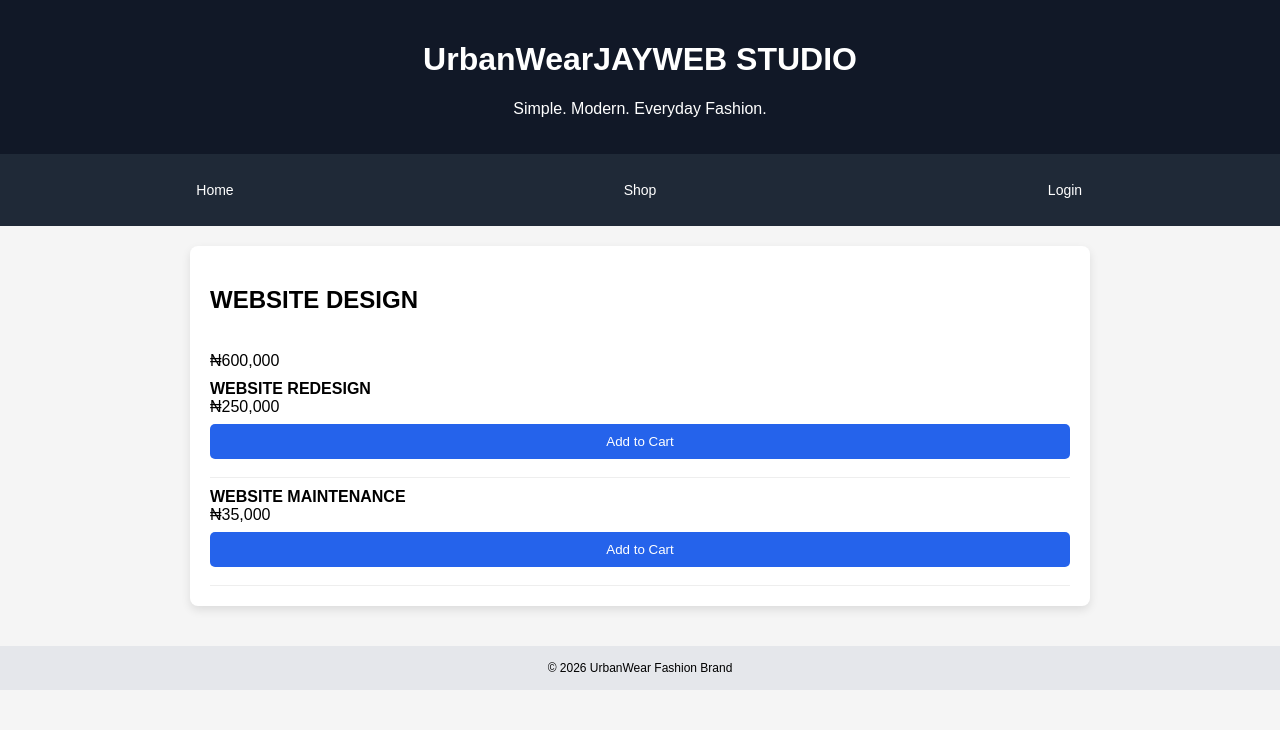
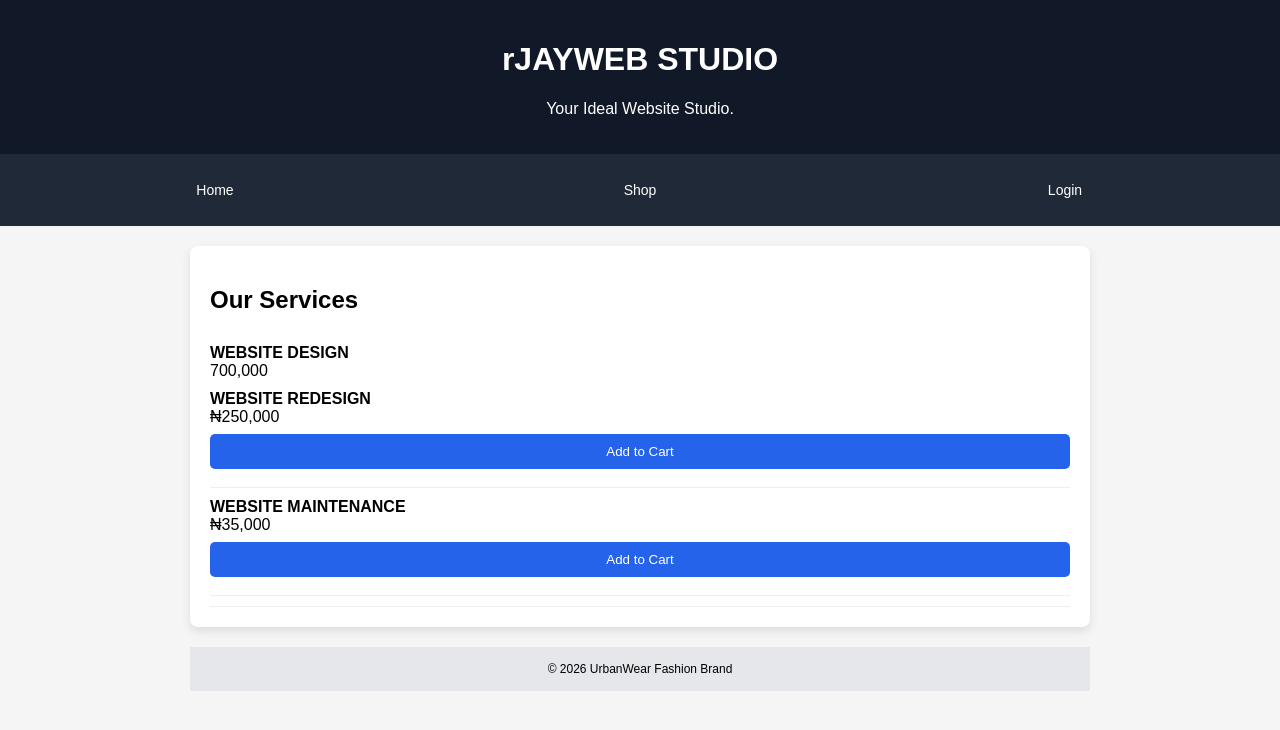
Before and after one commit to JacintaBae/My-mini-web, a plain HTML site: page index.html in a window 1280 px wide. Both pictures are taken after a click on the button "Shop". Drawn offline with Linux system fonts and the light colour scheme.

Commit message:
Fix HTML structure and update content

```diff
--- a/index.html
+++ b/index.html
@@ -73,8 +73,8 @@
 <body>
 
 <header>
-  <h1>UrbanWearJAYWEB STUDIO</h1>
-  <p>Simple. Modern. Everyday Fashion.</p>
+  <h1>rJAYWEB STUDIO</h1>
+  <p>Your Ideal Website Studio.</p>
 </header>
 
 <nav>
@@ -94,7 +94,9 @@
 
   <!-- Shop -->
   <div id="shop" class="card hidden">
-    <h2>WEBSITE DESIGN </h2><br>₦600,000
+    <h2>Our Services </h2>
+    <div CLASS="product">
+      <strong>WEBSITE DESIGN</strong><br>700,000
     <div class="product">
       <strong>WEBSITE REDESIGN </strong><br>
       ₦250,000
```
